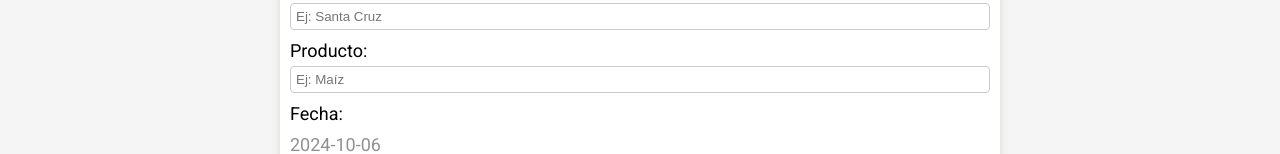
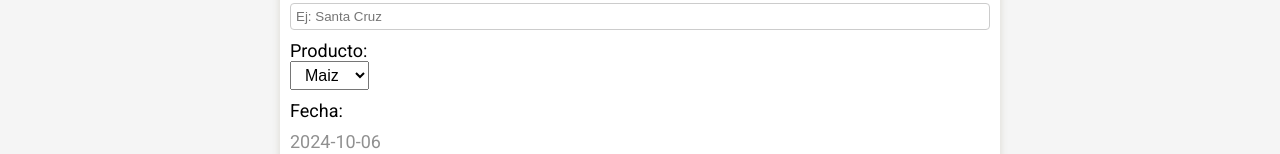
Before and after one commit to cazoni007/sembrai, a plain HTML site: page index.html in a window 1280 px wide. Shown: the part 788-942 px from the top of the page. Drawn offline with nearby package versions, Linux system fonts and the light colour scheme; some packages are replaced by stand-ins of ours.

Commit message:
adding a combobox for the product input

```diff
--- a/index.html
+++ b/index.html
@@ -34,7 +34,12 @@
                 <input class="form__region" type="text" id="region" name="region" placeholder="Ej: Santa Cruz">
 
                 <label for="producto">Producto:</label>
-                <input type="text" id="producto" name="producto" placeholder="Ej: Maíz">
+                <select name="producto" id="producto" class="form__producto">
+                    <option value="Maiz">Maiz</option>
+                    <option value="Soya">Soya</option>
+                    <option value="Aba">Aba</option>
+                </select>
+                <!-- <input type="text" id="producto" name="producto" placeholder="Ej: Maíz"> -->
 
                 <label for="fecha">Fecha:</label>
                 <label for="" class="form__fecha"></label>
--- a/styles.css
+++ b/styles.css
@@ -67,6 +67,10 @@ body {
     border-radius: 8px;
     box-shadow: 0 0 10px rgba(0, 0, 0, 0.1);
 }
+.form__producto {
+    padding: 0.4rem 1rem;
+    font-size: 1.6rem;
+}
 .form__fecha {
     color: #909090;
 }
```
